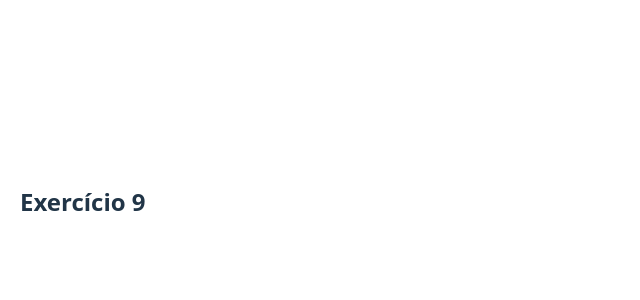
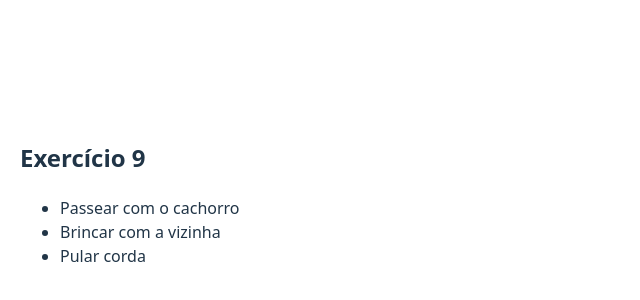
Before and after one commit to laraberns/tp1-react, a React (Vite) app: page /exercicio9 in a window 1280 px wide. Shown: the part 198-498 px from the top of the page, without its empty margins (0-640 px from the left). Built offline with nearby package versions, Linux system fonts and the light colour scheme.

Commit message:
add exer 10

```diff
--- a/src/pages/Exercicio10.jsx
+++ b/src/pages/Exercicio10.jsx
@@ -1,3 +1,18 @@
 export default function Exercicio10() {
-  return <h2>Exercício 10</h2>;
+  function calcularDoisNumeros(num1, num2) {
+    return num1 + num2;
+  }
+
+  const num1 = 10;
+  const num2 = 4;
+
+  return (
+    <>
+      <h2>Exercício 10</h2>
+      <p>
+        Soma de dois números: {num1} + {num2}
+      </p>
+      <p>{calcularDoisNumeros(num1, num2)}</p>
+    </>
+  );
 }
--- a/src/pages/Exercicio9.jsx
+++ b/src/pages/Exercicio9.jsx
@@ -1,3 +1,19 @@
 export default function Exercicio9() {
-  return <h2>Exercício 9</h2>;
+  let listaTarefas = [
+    "Passear com o cachorro",
+    "Brincar com a vizinha",
+    "Pular corda",
+  ];
+
+  return (
+    <>
+      <h2>Exercício 9</h2>
+
+      <ul>
+        {listaTarefas.map((tarefa, index) => (
+          <li key={index}>{tarefa}</li>
+        ))}
+      </ul>
+    </>
+  );
 }
```
